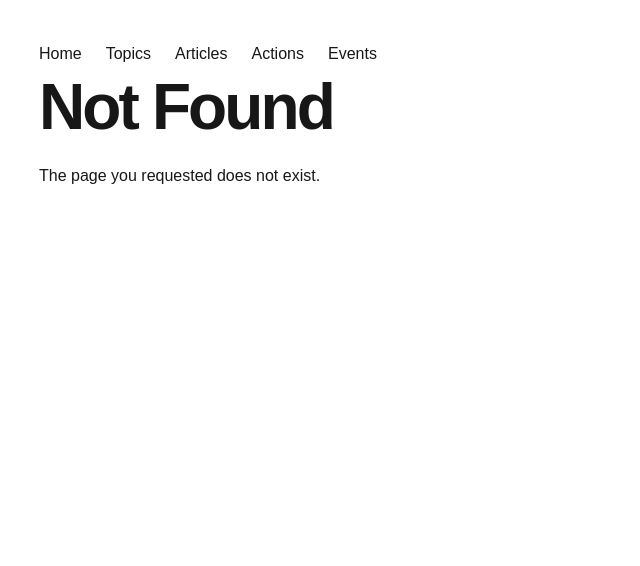
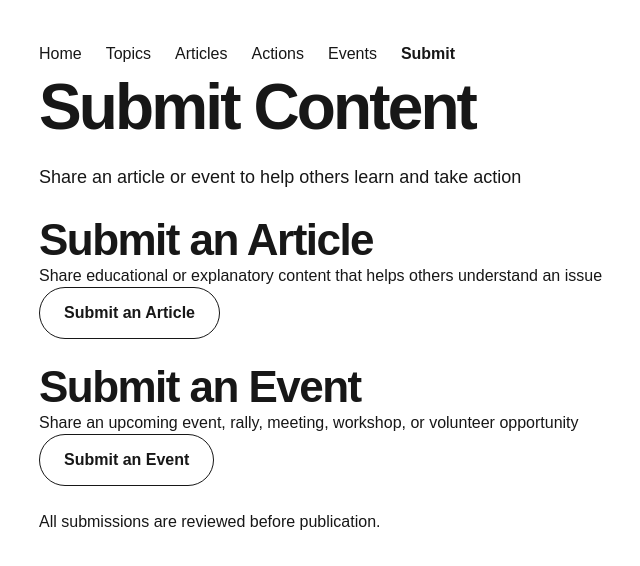
Before and after one commit to kborn/signalfire, a Next.js app in the folder apps/web/: page /submit in a window 1280 px wide. Before the commit this address had no page. Shown: the top 566 px of the page, without its empty margins (145-785 px from the left). Built offline with nearby package versions, Linux system fonts and the light colour scheme.

Commit message:
10.4 choose submit type page and empty submission type pages

```diff
--- a/apps/web/src/app/globals.css
+++ b/apps/web/src/app/globals.css
@@ -231,6 +231,7 @@ p {
   background: transparent;
   color: #171717;
   font-weight: 600;
+  margin-right: 10px;
   line-height: 1;
   transition:
     background-color 0.2s ease,
--- a/apps/web/src/app/layout.tsx
+++ b/apps/web/src/app/layout.tsx
@@ -19,6 +19,7 @@ export default function RootLayout({ children }: Readonly<{ children: React.Reac
             <NavLink href="/articles">Articles</NavLink>
             <NavLink href="/actions">Actions</NavLink>
             <NavLink href="/events">Events</NavLink>
+            <NavLink href="/submit">Submit</NavLink>
           </nav>
         </header>
         <main>{children}</main>
--- /dev/null
+++ b/apps/web/src/app/submit/page.tsx
@@ -0,0 +1,25 @@
+import Link from 'next/link';
+
+export default function ChooseSubmitTypePage() {
+  return (
+    <section className="page-section">
+      <h1 className="pageTitle">Submit Content</h1>
+      <p className="page-intro">Share an article or event to help others learn and take action</p>
+      <section>
+        <h2>Submit an Article</h2>
+        <p>Share educational or explanatory content that helps others understand an issue</p>
+        <Link href="/submit/article" className="secondaryCTA">
+          Submit an Article
+        </Link>
+      </section>
+      <section>
+        <h2>Submit an Event</h2>
+        <p>Share an upcoming event, rally, meeting, workshop, or volunteer opportunity</p>
+        <Link href="/submit/event" className="secondaryCTA">
+          Submit an Event
+        </Link>
+      </section>
+      <p>All submissions are reviewed before publication.</p>
+    </section>
+  );
+}
```
Also changed, not shown: apps/web/src/app/submit/article/page.tsx (added, +10 -0 lines), apps/web/src/app/submit/event/page.tsx (added, +8 -0 lines), 1 other file (tests, documents, lock files or other folders).
